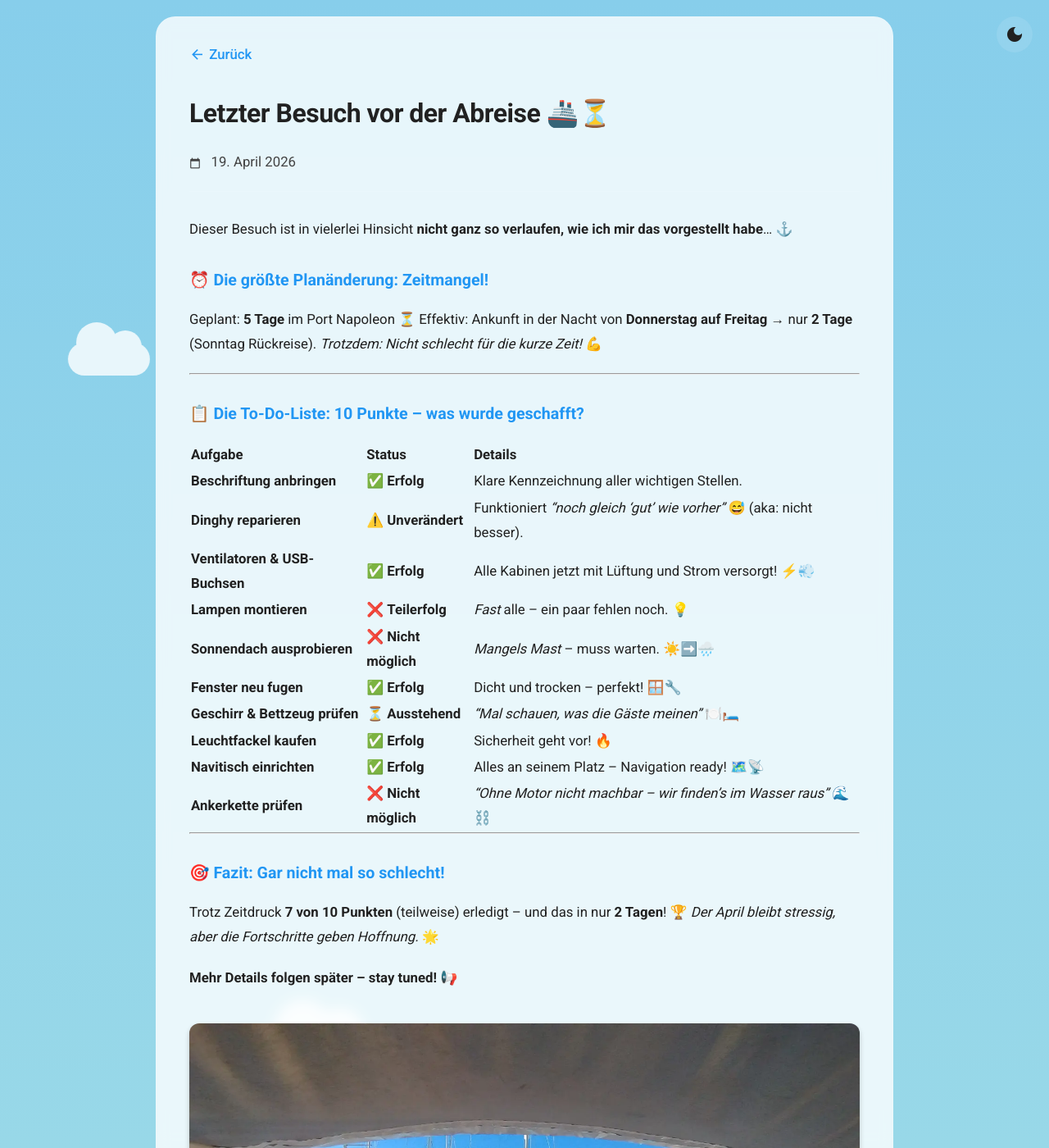
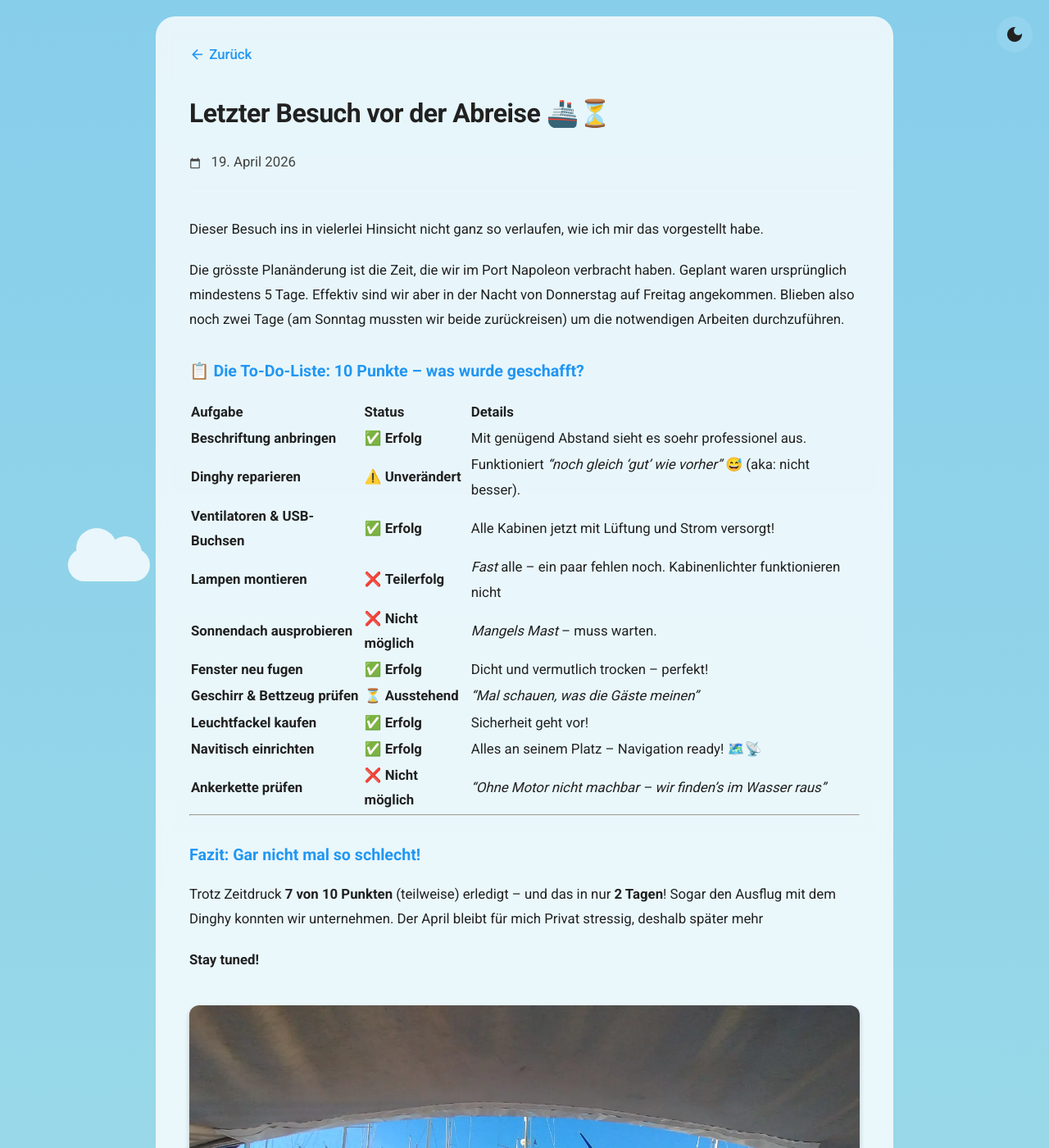
Before and after one commit to relyant/relyant.github.io, a Jekyll site: the page built from _posts/2026-04-19-letzter-besuch-vor-der-abreise.md, in a window 1280 px wide and 1400 px high. Shown: the whole window at 82% size. Built offline with Jekyll 4.4.1, drawn with Linux system fonts in a browser that asks for light colours; some of the changed text lies outside the part shown.

Commit message:
Überarbeitung des Beitrags über den letzten Besuch
Der Text wurde überarbeitet, um die Lesbarkeit zu verbessern und einige Formulierungen zu klären. Zudem wurden die Statusangaben in der To-Do-Liste aktualisiert.

```diff
--- a/_posts/2026-04-19-letzter-besuch-vor-der-abreise.md
+++ b/_posts/2026-04-19-letzter-besuch-vor-der-abreise.md
@@ -6,37 +6,38 @@ date: 2026-04-19
 modified: 2026-04-19
 ---
 
-Dieser Besuch ist in vielerlei Hinsicht **nicht ganz so verlaufen, wie ich mir das vorgestellt habe**... ⚓
+Dieser Besuch ins in vielerlei Hinsicht nicht ganz so verlaufen, wie ich mir das vorgestellt habe.
 
-### ⏰ **Die größte Planänderung: Zeitmangel!**
-Geplant: **5 Tage** im Port Napoleon ⏳
-Effektiv: Ankunft in der Nacht von **Donnerstag auf Freitag** → nur **2 Tage** (Sonntag Rückreise).
-*Trotzdem: Nicht schlecht für die kurze Zeit!* 💪
-
----
+Die grösste Planänderung ist die Zeit, die wir im Port Napoleon verbracht haben. Geplant waren ursprünglich mindestens 5 Tage. Effektiv sind wir aber in der Nacht von Donnerstag auf Freitag angekommen. Blieben also noch zwei Tage (am Sonntag mussten wir beide zurückreisen) um die notwendigen Arbeiten durchzuführen.
 
 ### 📋 **Die To-Do-Liste: 10 Punkte – was wurde geschafft?**
 
 | **Aufgabe**                     | **Status**               | **Details**                                                                 |
 |----------------------------------|--------------------------|-----------------------------------------------------------------------------|
-| **Beschriftung anbringen**       | ✅ **Erfolg**             | Klare Kennzeichnung aller wichtigen Stellen.                                |
+| **Beschriftung anbringen**       | ✅ **Erfolg**             | Mit genügend Abstand sieht es soehr professionel aus.                                |
 | **Dinghy reparieren**            | ⚠️ **Unverändert**       | Funktioniert *"noch gleich 'gut' wie vorher"* 😅 (aka: nicht besser).       |
-| **Ventilatoren & USB-Buchsen**   | ✅ **Erfolg**             | Alle Kabinen jetzt mit Lüftung und Strom versorgt! ⚡💨                     |
-| **Lampen montieren**             | ❌ **Teilerfolg**         | *Fast* alle – ein paar fehlen noch. 💡                                       |
-| **Sonnendach ausprobieren**      | ❌ **Nicht möglich**      | *Mangels Mast* – muss warten. ☀️➡️🌧️                                      |
-| **Fenster neu fugen**            | ✅ **Erfolg**             | Dicht und trocken – perfekt! 🪟🔧                                          |
-| **Geschirr & Bettzeug prüfen**   | ⏳ **Ausstehend**         | *"Mal schauen, was die Gäste meinen"* 🍽️🛏️                                |
-| **Leuchtfackel kaufen**          | ✅ **Erfolg**             | Sicherheit geht vor! 🔥                                                     |
+| **Ventilatoren & USB-Buchsen**   | ✅ **Erfolg**             | Alle Kabinen jetzt mit Lüftung und Strom versorgt!                      |
+| **Lampen montieren**             | ❌ **Teilerfolg**         | *Fast* alle – ein paar fehlen noch. Kabinenlichter funktionieren nicht     |
+| **Sonnendach ausprobieren**      | ❌ **Nicht möglich**      | *Mangels Mast* – muss warten.                                       |
+| **Fenster neu fugen**            | ✅ **Erfolg**             | Dicht und vermutlich trocken – perfekt!                                          |
+| **Geschirr & Bettzeug prüfen**   | ⏳ **Ausstehend**         | *"Mal schauen, was die Gäste meinen"*                                |
+| **Leuchtfackel kaufen**          | ✅ **Erfolg**             | Sicherheit geht vor!                                                      |
 | **Navitisch einrichten**         | ✅ **Erfolg**             | Alles an seinem Platz – Navigation ready! 🗺️📡                            |
-| **Ankerkette prüfen**            | ❌ **Nicht möglich**      | *"Ohne Motor nicht machbar – wir finden’s im Wasser raus"* 🌊⛓️             |
+| **Ankerkette prüfen**            | ❌ **Nicht möglich**      | *"Ohne Motor nicht machbar – wir finden’s im Wasser raus"*              |
 
 ---
 
-### 🎯 **Fazit: Gar nicht mal so schlecht!**
-Trotz Zeitdruck **7 von 10 Punkten** (teilweise) erledigt – und das in nur **2 Tagen**! 🏆
-*Der April bleibt stressig, aber die Fortschritte geben Hoffnung.* 🌟
+###  **Fazit: Gar nicht mal so schlecht!**
+Trotz Zeitdruck **7 von 10 Punkten** (teilweise) erledigt – und das in nur **2 Tagen**! Sogar den Ausflug mit dem Dinghy konnten wir unternehmen.
+Der April bleibt für mich Privat stressig, deshalb später mehr
 
-**Mehr Details folgen später – stay tuned!** 📢
+**Stay tuned!**
 
 ![Bootsarbeiten](/assets/images/5cbf454e96ad93a91e756f15b17c86f3.webp)
-*Bild: Letzte Handgriffe vor der Abreise...*
+*Bild: Cockpittisch funktioniert ebenfalls*
+
+![Bootsarbeiten](/assets/images/78b8a2547573ecb42049fa6d84094580.webp)
+*Bild: Beschriftung ist angebracht*
+
+![Bootsarbeiten](/assets/images/cb4b763fe1f8dba6413165ccef0a4be3.webp)
+*Bild: Nächstes Mal dann nicht mehr im Trockendock, sondern bereit zur Abfahrt*
```
